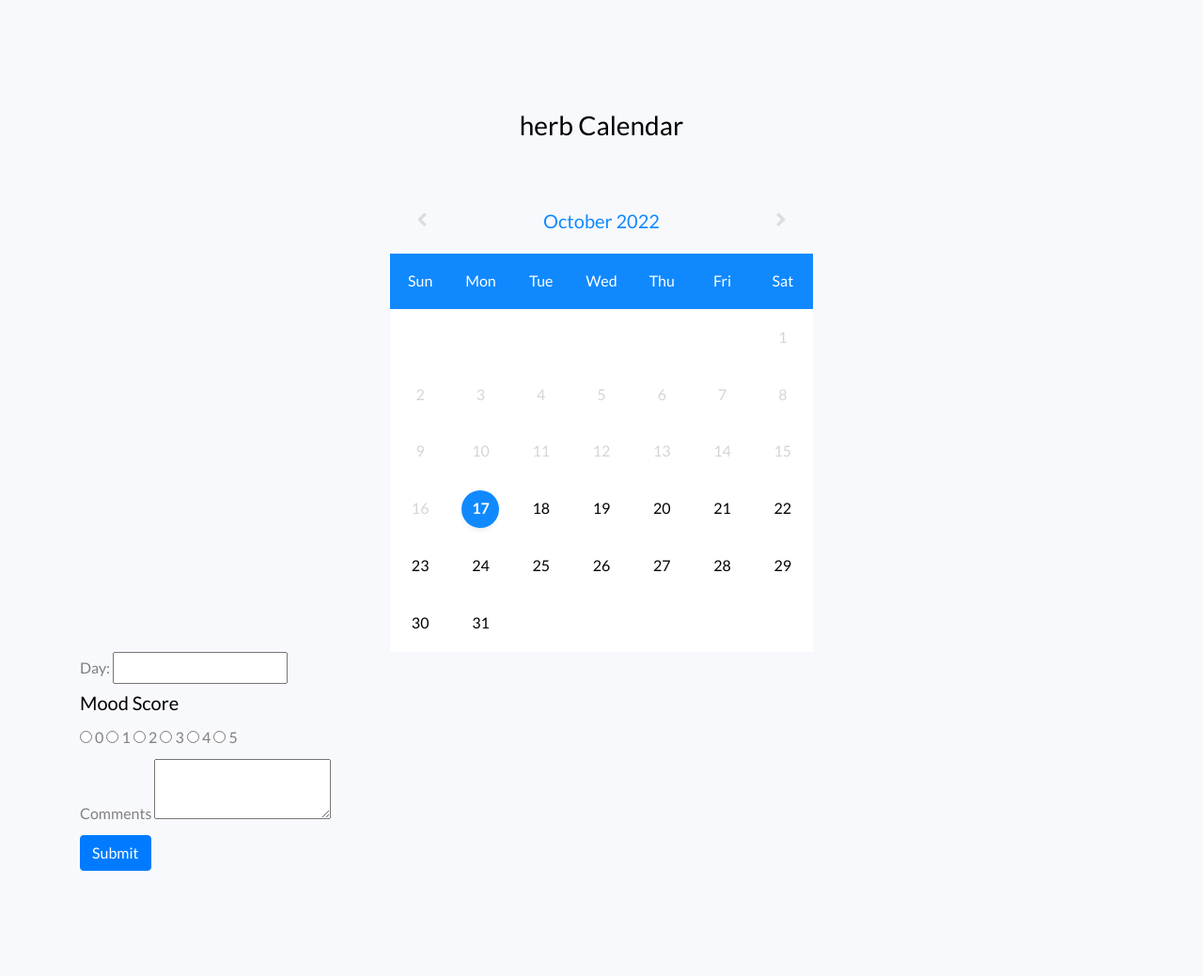
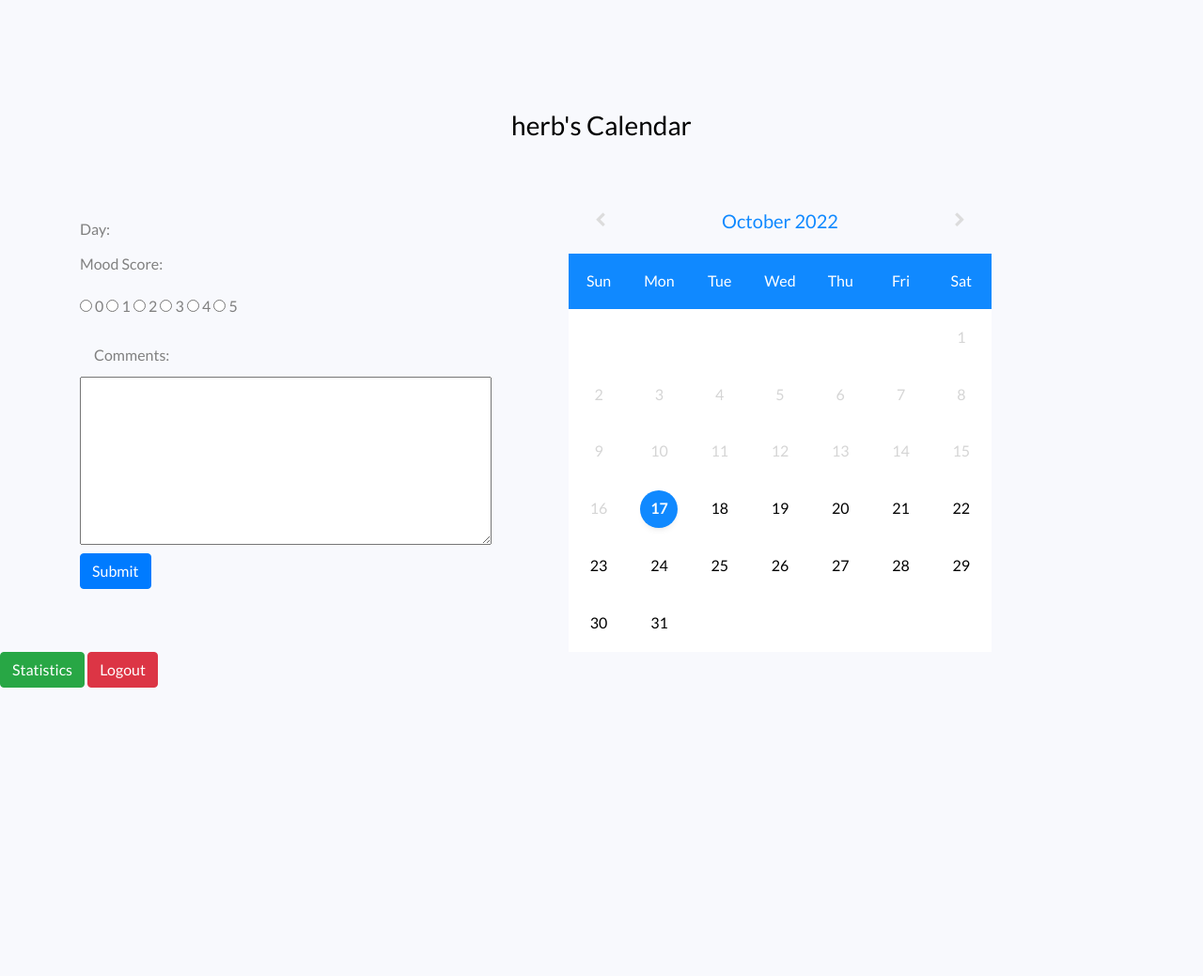
Before and after one commit to HerbCyor/mentalhealthcalendar, a Django app: page /calendar in a window 1280 px wide. Shown: the whole page at 94% size. After the commit the page ends 732 px from the top, so only its background shows below. Run offline with Django 4.2, Linux system fonts and the light colour scheme; a user stored in the database is signed in; data comes from the database, SQL or seed files in the repository; some libraries are stand-ins or nearby versions.

Commit message:
TemplateFixes+FastAPIConn-needs tweak

```diff
--- a/backend/mhcproject/urls.py
+++ b/backend/mhcproject/urls.py
@@ -23,6 +23,8 @@ urlpatterns = [
     path("calendar", views.calendar, name='calendar'),
     path("newday", views.createDay,name='create-day'),
     path("api/", include('calendarapp.urls')),
-    path("login", views.login_user, name='login-user'),
+    path("login", views.login_view, name='login-view'),
+    path("logout", views.logout_view, name='logout-view'),
     path("register",views.register_user,name='register-user'),
+
 ]
--- a/backend/mhcproject/views.py
+++ b/backend/mhcproject/views.py
@@ -1,12 +1,14 @@
 from django.shortcuts import render,get_object_or_404,redirect
 from calendarapp.models import Calendar,Day
-from django.contrib.auth import authenticate,login
+from django.contrib.auth import authenticate,login, logout
 from .forms import NewUserForm
 from django.contrib import messages
+from decouple import config
+
 def index(request):
     return render(request, 'index.html')
 
-def login_user(request):
+def login_view(request):
 
     if request.method == 'POST':
         username = request.POST['username']
@@ -18,6 +20,10 @@ def login_user(request):
             return redirect('calendar')
 
     return redirect('index')
+
+def logout_view(request):
+    logout(request)
+    return redirect ('index')
 
 def register_user(request):
     message = ""
@@ -40,13 +46,15 @@ def register_user(request):
 def calendar(request):
 
     if not request.user.is_authenticated:
-        return redirect('login-user')
+        return redirect('login-view')
 
     calendar = get_object_or_404(Calendar, user=request.user)
     days = Day.objects.filter(calendar=calendar)
+    statistics_api_url = config('STATISTICS_API_BASE_URL') + "/daystats/"
     context = {
         'calendar' : calendar,
-        'days' : days
+        'days' : days,
+        'statistics_api_url':statistics_api_url
     }
 
     return render(request,"calendar.html",context)
--- /dev/null
+++ b/backend/static/css/main.css
@@ -0,0 +1,3 @@
+.day-info {
+    margin-top: 20px;
+}
--- a/backend/templates/base.html
+++ b/backend/templates/base.html
@@ -12,7 +12,8 @@
 	<!-- CSS only -->
 	<link href="https://cdn.jsdelivr.net/npm/bootstrap@5.2.2/dist/css/bootstrap.min.css" rel="stylesheet" integrity="sha384-Zenh87qX5JnK2Jl0vWa8Ck2rdkQ2Bzep5IDxbcnCeuOxjzrPF/et3URy9Bv1WTRi" crossorigin="anonymous">
 	<link rel="stylesheet" href="{% static 'css/style.css' %}" type="text/css">
-	<!-- JavaScript Bundle with Popper -->
+	<link rel="stylesheet" href="{% static 'css/main.css' %}" type="text/css">
+    <!-- JavaScript Bundle with Popper -->
 	<script src="https://cdn.jsdelivr.net/npm/bootstrap@5.2.2/dist/js/bootstrap.bundle.min.js" integrity="sha384-OERcA2EqjJCMA+/3y+gxIOqMEjwtxJY7qPCqsdltbNJuaOe923+mo//f6V8Qbsw3" crossorigin="anonymous"></script>
 
 	</head>
--- a/backend/templates/calendar.html
+++ b/backend/templates/calendar.html
@@ -5,31 +5,18 @@
 		<div class="container">
 			<div class="row justify-content-center">
 				<div class="col-md-6 text-center mb-5">
-					<h2 class="heading-section">{{calendar.name}} Calendar</h2>
+					<h2 class="heading-section">{{calendar.name}}'s Calendar</h2>
 				</div>
 			</div>
+			<!-- Calendar ::: generated by a script in main.js-->
 			<div class="row">
-				<div class="col-md-12">
-					<div class="calendar calendar-first" id="calendar_first">
-				    <div class="calendar_header">
-				        <button class="switch-month switch-left"> <i class="fa fa-chevron-left"></i></button>
-				         <h2 class="test_class"></h2>
-				        <button class="switch-month switch-right"> <i class="fa fa-chevron-right"></i></button>
-				    </div>
-				    <div class="calendar_weekdays"></div>
-				    <div class="calendar_content"></div>
-					</div>
-				</div>
-			</div>
-			<div class="row">
-				<div class="nana col-md-12">
-
+					<div class="day-info col-md-4" id="day-info">
 						<form method="post" action="{% url 'create-day' %} ">
 							{% csrf_token %}
 							<label for="date">Day:</label>
-						<input name="date">
+							<input name="date" hidden>
 							<input name="calendar" value="{{ calendar.id }}" hidden>
-						<h5>Mood Score</h5>
+							<p>Mood Score:<p>
 							<input type="radio" name="mood_score" id="mood_score_0" value="0">
 							<label for="mood_score_0">0</label>
 							<input type="radio" name="mood_score" id="mood_score_1" value="1">
@@ -43,13 +30,29 @@
 							<input type="radio" name="mood_score" id="mood_score_5" value="5">
 							<label for="mood_score_5">5</label>
 							<br>
-						<label for="comments">Comments</label>
-						<textarea name="comments"></textarea><br>
-						<button class="btn btn-primary" type="submit">Submit</button></form>
+							<div>
+								<label class="col-md-12" for="comments">Comments: </label>
+								<textarea  rows='6' cols='50' name="comments"></textarea><br>
+							</div>
+							<button class="btn btn-primary" type="submit">Submit</button>
+						</form>
+					</div>
+				<div class="col-md-8">
+					<div class="calendar calendar-first" id="calendar_first">
+				    <div class="calendar_header">
+				        <button class="switch-month switch-left"> <i class="fa fa-chevron-left"></i></button>
+				         <h2></h2>
+				        <button class="switch-month switch-right"> <i class="fa fa-chevron-right"></i></button>
+				    </div>
+				    <div class="calendar_weekdays"></div>
+				    <div class="calendar_content"></div>
 					</div>
 				</div>
 			</div>
-
+		</div>
+		<button class="btn btn-success" onclick="getStatisticsFromAPI()">Statistics</button>
+		<a href="{% url 'logout-view' %}"><button class="btn btn-danger">Logout</button></a>
+		<div class="statistics-container"></div>
 	</section>
 
 	<script src="{% static 'js/jquery.min.js' %}"></script>
@@ -57,15 +60,9 @@
   	<script src="{% static 'js/bootstrap.min.js' %}"></script>
   	<script src="{% static 'js/main.js' %}"></script>
 	<script>
-		const colors = {
-				0:"gray",
-				1:"red",
-				2:"orange",
-				3:"yellow",
-				4:"green",
-				5:"blue"
-			}
+
 		let api_data = []
+
 		function getDaysApi(){
 			const api_url = "{% url 'days-api' calendar.id %}"
 			$.ajax({
@@ -75,35 +72,46 @@
 					contentType: "application/json",
 						success: function (data) {
 						api_data = data;
-					}})
 						}
+			})
+		}
+		//to make every day colored in a specific color based on the mood_score of the day
+		function fillColor(data){
 
-		function fillColor(data){
+			const colors = {
+				0:"gray",
+				1:"red",
+				2:"orange",
+				3:"yellow",
+				4:"green",
+				5:"blue"
+			}
 
 			for (var i = 0; i<data.length;i++){
 				const day = data[i]
 				const day_id = "#" + day.date
 				$(day_id).css("background-color",colors[day.mood_score.toString()]);
-
 			}}
 
+		//the intention is to have the colors appear from the get go..
+		$(document).ready(function () {
+			setTimeout(function () {
+				getDaysApi()
+				fillColor(api_data)
+			},1)
 
-		getDaysApi()
-		$(window).on("load", function(){
 
-			fillColor(api_data)
 		});
 
-		$(".calendar_content").on('click', function () {
-
-			fillColor(api_data)
-		});
 		$(document).on("click", function(event){
 			var clicked = event.target
-			var selected_day = api_data.filter(function (entry) {return entry.date === clicked.id})[0]
-			if ($(clicked).hasClass("past-date") || $(clicked).hasClass('today')){
-				$("input[name='date']").val(clicked.id)
+			var selected_day = api_data.filter(function (entry) {return entry.date === clicked.id})[0] //finding value in a list using .filter()
+			if ($(clicked).hasClass("past-date") || $(clicked).hasClass('today')){ //ignore days that haven't passed yet
+				//updates form labels and a hidden input to be sent to the backend
+				$("input[name='date']").val(clicked.id);
+				$("label[for='date']").html("Day: " + clicked.id)
 				if(selected_day){
+					//updates form values
 					$("textarea[name='comments']").val(selected_day.comments)
 
 					$("#mood_score_" + selected_day.mood_score).prop("checked",true)
@@ -114,5 +122,92 @@
 
 			}});
 
+
+		function getStatisticsFromAPI(){
+			let statistics_api_url = "127.0.0.1:3000/daystats/1"
+			let statistics = {}
+			$.get(statistics_api_url).done(function(data){
+				console.log(data)
+			})
+
+		}
+
+		function populateStatistic(statistics){
+			$(".statistics-container").html(
+				statistics
+
+			)
+		}
+		//solution for auto populating the colors into the calendar (it works by resizing the div)
+		// found on http://www.backalleycoder.com/2013/03/18/cross-browser-event-based-element-resize-detection/
+		(function(){
+			var attachEvent = document.attachEvent;
+			var isIE = navigator.userAgent.match(/Trident/);
+			console.log(isIE);
+			var requestFrame = (function(){
+				var raf = window.requestAnimationFrame || window.mozRequestAnimationFrame || window.webkitRequestAnimationFrame ||
+					function(fn){ return window.setTimeout(fn, 20); };
+				return function(fn){ return raf(fn); };
+			})();
+
+			var cancelFrame = (function(){
+				var cancel = window.cancelAnimationFrame || window.mozCancelAnimationFrame || window.webkitCancelAnimationFrame ||
+					window.clearTimeout;
+				return function(id){ return cancel(id); };
+			})();
+
+			function resizeListener(e){
+				var win = e.target || e.srcElement;
+				if (win.__resizeRAF__) cancelFrame(win.__resizeRAF__);
+				win.__resizeRAF__ = requestFrame(function(){
+					var trigger = win.__resizeTrigger__;
+					trigger.__resizeListeners__.forEach(function(fn){
+						fn.call(trigger, e);
+					});
+				});
+			}
+
+			function objectLoad(e){
+				this.contentDocument.defaultView.__resizeTrigger__ = this.__resizeElement__;
+				this.contentDocument.defaultView.addEventListener('resize', resizeListener);
+			}
+
+			window.addResizeListener = function(element, fn){
+				if (!element.__resizeListeners__) {
+					element.__resizeListeners__ = [];
+				if (attachEvent) {
+					element.__resizeTrigger__ = element;
+					element.attachEvent('onresize', resizeListener);
+				} else {
+					if (getComputedStyle(element).position == 'static') element.style.position = 'relative';
+					var obj = element.__resizeTrigger__ = document.createElement('object');
+					obj.setAttribute('style', 'display: block; position: absolute; top: 0; left: 0; height: 100%; width: 100%; overflow: hidden; pointer-events: none; z-index: -1;');
+					obj.__resizeElement__ = element;
+					obj.onload = objectLoad;
+					obj.type = 'text/html';
+					if (isIE) element.appendChild(obj);
+					obj.data = 'about:blank';
+					if (!isIE) element.appendChild(obj);
+				}
+			}
+			element.__resizeListeners__.push(fn);
+			};
+
+			window.removeResizeListener = function(element, fn){
+				element.__resizeListeners__.splice(element.__resizeListeners__.indexOf(fn), 1);
+				if (!element.__resizeListeners__.length) {
+					if (attachEvent) element.detachEvent('onresize', resizeListener);
+					else {
+					element.__resizeTrigger__.contentDocument.defaultView.removeEventListener('resize', resizeListener);
+					element.__resizeTrigger__ = !element.removeChild(element.__resizeTrigger__);
+				}
+				}
+			}
+		})();
+		var calendarDiv = document.getElementById('calendar_first'), colorDiv = function(){
+			fillColor(api_data)
+		};
+		addResizeListener(calendarDiv,colorDiv)
+		// auto populating colors
 	</script>
 {% endblock %}
--- a/backend/templates/index.html
+++ b/backend/templates/index.html
@@ -6,7 +6,7 @@
         <div class="card mx-auto" style="max-width: 380px; margin-top:100px;">
           <div class="card-body">
           <h4 class="card-title mb-4">Sign in</h4>
-          <form action="{% url 'login-user' %}" method = 'POST'>
+          <form action="{% url 'login-view' %}" method = 'POST'>
               {% csrf_token%}
               <div class="form-group">
                  <input type="text" class="form-control" placeholder="username" name="username">
--- a/backend/templates/register.html
+++ b/backend/templates/register.html
@@ -9,7 +9,7 @@
 		{{ register_form|crispy }}
 		<button class="btn btn-primary" type="submit">Register</button>
 	</form>
-	<p class="text-center">If you already have an account, <a href="{% url 'login-user' %}">login</a> instead.</p>
+	<p class="text-center">If you already have an account, <a href="{% url 'login-view' %}">login</a> instead.</p>
 </div>
 <p>{{message}}</p>
 {% endblock %}
```
Also changed, not shown: backend/static/js/elementresizer.js (added, +64 -0 lines). Lines whose indentation alone changed are shown as unchanged.
